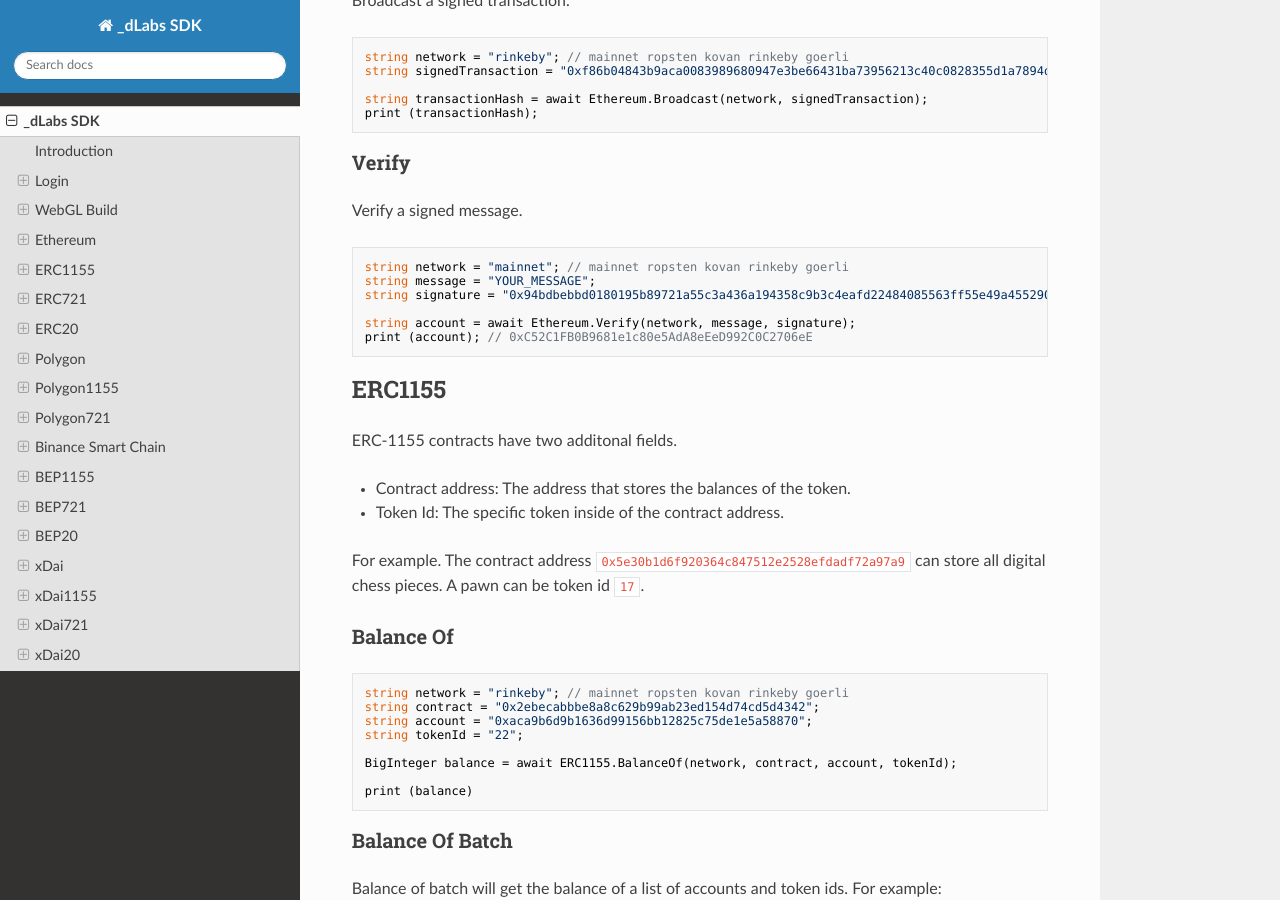
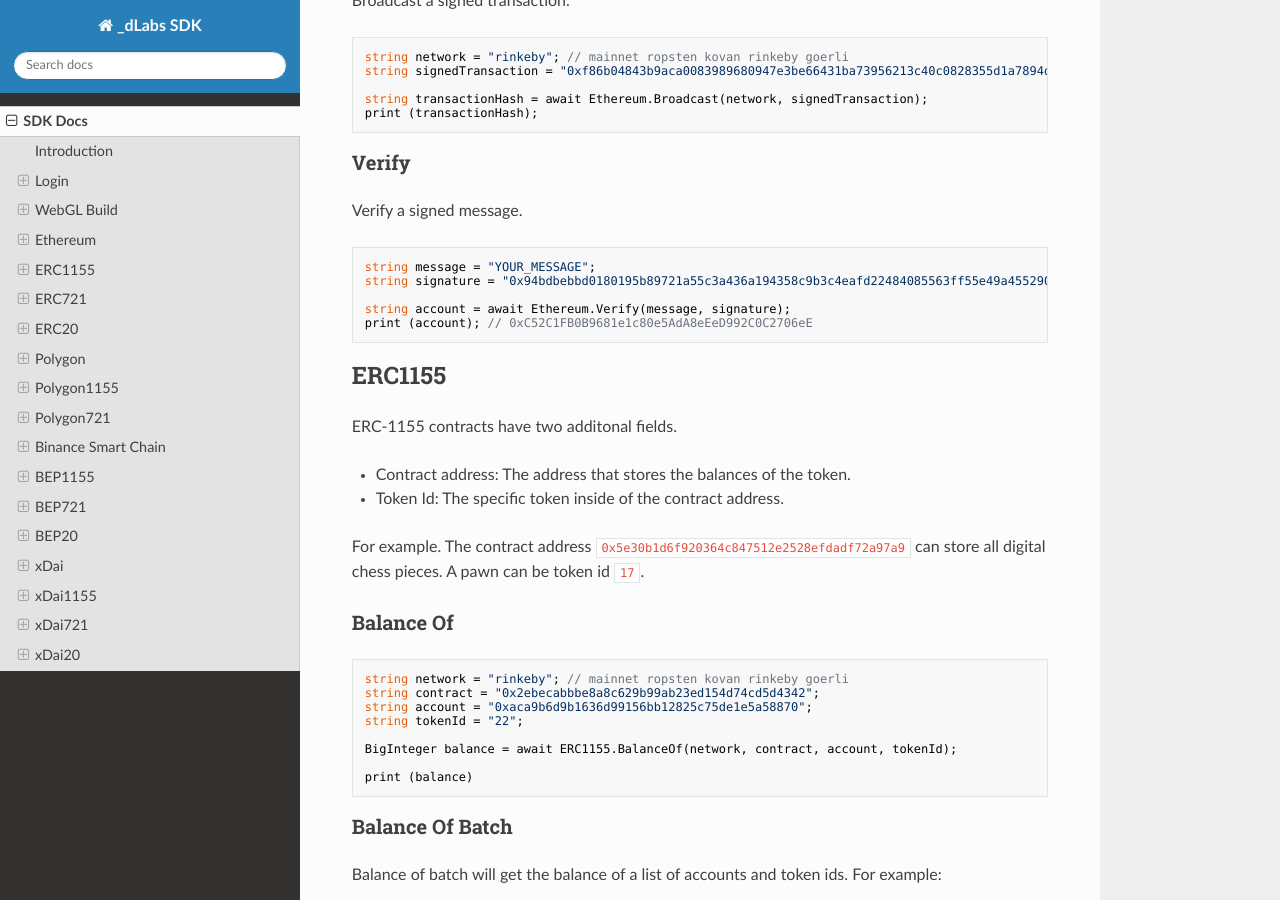
Before and after one commit to underscoredLabs/website-docs-dLabs, an MkDocs documentation site: the page built from docs/index.md, in a window 1280 px wide and 900 px high, scrolled down 3220 px. Built offline with MkDocs 1.6.1, drawn with Linux system fonts in a browser that asks for light colours; nearby versions of some CDN libraries; some of the changed text lies outside the part shown.

Commit message:
Update index.md

````diff
--- a/docs/index.md
+++ b/docs/index.md
@@ -1,9 +1,9 @@
 ---
-title: _dLabs SDK
+title: SDK Docs
 summary: Bridging Unity games to the blockchain.
 ---
 
-# \_dLabs Documentation
+# Documentation
 
 Bridging Unity games to the blockchain.
 
@@ -124,11 +124,10 @@
 Verify a signed message.
 
 ```c#
-string network = "mainnet"; // mainnet ropsten kovan rinkeby goerli
 string message = "YOUR_MESSAGE";
 string signature = "0x94bdbebbd0180195b89721a55c3a436a194358c9b3c4eafd22484085563ff55e49a4552904266a5b56662b280757f6aad3b2ab91509daceef4e5b3016afd34781b";
 
-string account = await Ethereum.Verify(network, message, signature);
+string account = await Ethereum.Verify(message, signature);
 print (account); // 0xC52C1FB0B9681e1c80e5AdA8eEeD992C0C2706eE
 ```
 
@@ -332,11 +331,9 @@
 Verify a signed message.
 
 ```c#
-string network = "mainnet"; // mainnet testnet
-string message = "YOUR_MESSAGE";
 string signature = "0x94bdbebbd0180195b89721a55c3a436a194358c9b3c4eafd22484085563ff55e49a4552904266a5b56662b280757f6aad3b2ab91509daceef4e5b3016afd34781b";
 
-string account = await Polygon.Verify(network, message, signature);
+string account = await Polygon.Verify(message, signature);
 
 print (account);
 ```
@@ -463,11 +460,10 @@
 ### Verify
 
 ```c#
-string network = "mainnet"; // mainnet testnet
 string message = "YOUR_MESSAGE";
 string signature = "0x94bdbebbd0180195b89721a55c3a436a194358c9b3c4eafd22484085563ff55e49a4552904266a5b56662b280757f6aad3b2ab91509daceef4e5b3016afd34781b";
 
-string account = await Binance.Verify(network, message, signature);
+string account = await Binance.Verify(message, signature);
 
 print (account);
 ```
````
